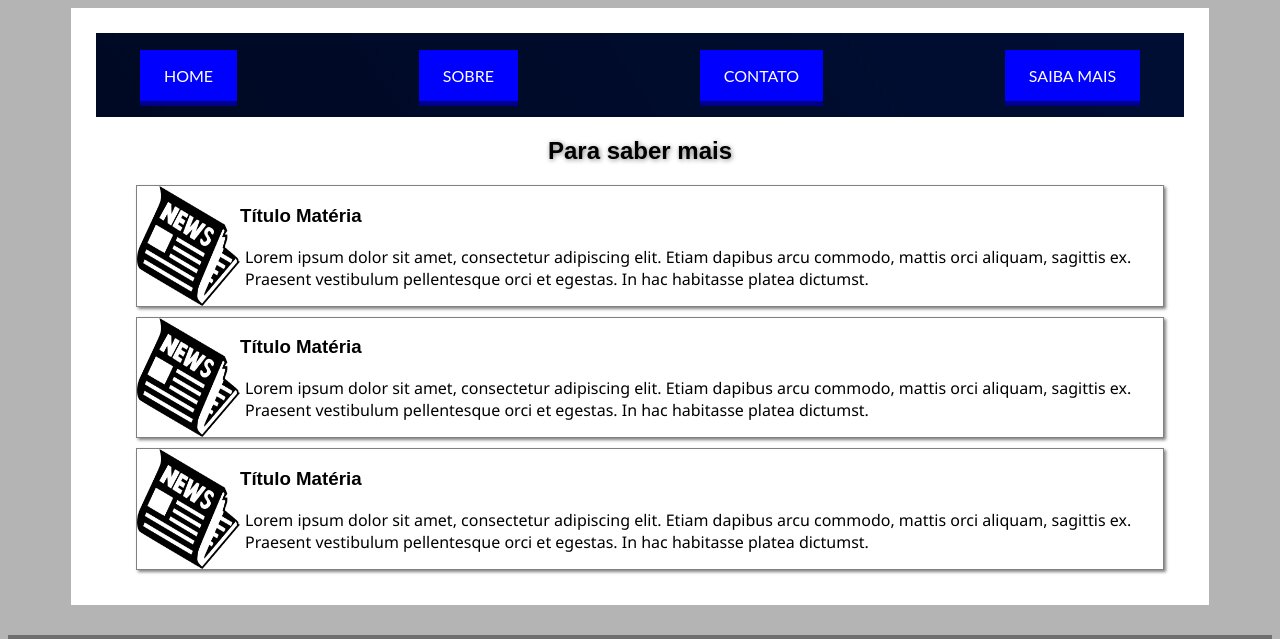
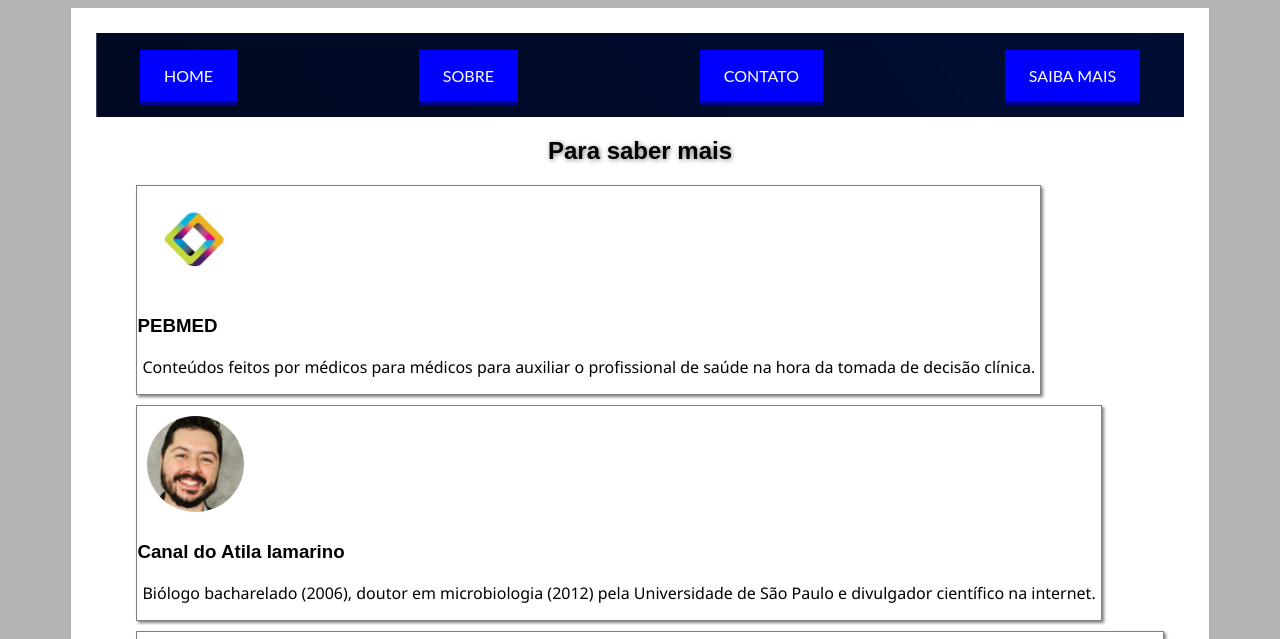
Before and after one commit to davicfg/gama-covid-19, a plain HTML site: page pages/saibamais.html in a window 1280 px wide. Shown: the top 639 px of the page. Drawn offline with Linux system fonts and the light colour scheme.

Commit message:
ajustes finais v1

```diff
--- a/css/saibamais.css
+++ b/css/saibamais.css
@@ -5,8 +5,9 @@
 }
 
 #fontes .dados {
-  display: flex;
-  justify-content: space-between;
+  float: left;
+  /* display: flex;
+  justify-content: space-between; */
   border: gray 1px solid;
   margin-left: 10px;
   margin-right: 10px;
@@ -19,7 +20,9 @@
 }
 
 #fontes .dados img {
+  margin: 10px;
   width: 10%;
+  border-radius: 50%;
 }
 
 #fontes .dados h5 {
--- a/pages/saibamais.html
+++ b/pages/saibamais.html
@@ -26,38 +26,33 @@
 
       <section id="fontes">
         <article class="dados">
-            <img src="../images/noticia.png">
-
+            <img src="../images/pebmed.jpg">
           <div class="dados-fonte">
-            <h3>Título Matéria</h3>
-            <p>Lorem ipsum dolor sit amet, consectetur adipiscing elit.
-              Etiam dapibus arcu commodo, mattis orci aliquam, sagittis ex.
-              Praesent vestibulum pellentesque orci et egestas.
-              In hac habitasse platea dictumst. </p>
+            <h3>PEBMED</h3>
+            <p>Conteúdos feitos por médicos para médicos para auxiliar o profissional de saúde
+              na hora da tomada de decisão clínica. </p>
           </div>
         </article>
       </section>
       <section id="fontes">
         <article class="dados">
-           <img src="../images/noticia.png">
+           <img src="../images/atila.jpg">
           <div class="dados-fonte">
-            <h3>Título Matéria</h3>
-            <p>Lorem ipsum dolor sit amet, consectetur adipiscing elit.
-              Etiam dapibus arcu commodo, mattis orci aliquam, sagittis ex.
-              Praesent vestibulum pellentesque orci et egestas.
-              In hac habitasse platea dictumst. </p>
+            <h3>Canal do Atila Iamarino</h3>
+            <p>Biólogo bacharelado (2006), doutor em microbiologia (2012) pela
+              Universidade de São Paulo e divulgador científico na internet.
+              </p>
           </div>
         </article>
       </section>
       <section id="fontes">
         <article class="dados">
-           <img src="../images/noticia.png">
+           <img src="../images/akita.jpg">
            <div class="dados-fonte">
-            <h3>Título Matéria</h3>
-            <p>Lorem ipsum dolor sit amet, consectetur adipiscing elit.
-              Etiam dapibus arcu commodo, mattis orci aliquam, sagittis ex.
-              Praesent vestibulum pellentesque orci et egestas.
-              In hac habitasse platea dictumst. </p>
+            <h3>Canal do Fábio Akita</h3>
+            <p>OmniTrade co-founder (crypto exchange). Codeminer 42 co-founder
+              (offshore outsourcing). THECONF organizer (since 2017).
+              Ex-Rubyconf Brasil Organizer (2008-2016). </p>
           </div>
         </article>
       </section>
```
Also changed, not shown: images/akita.jpg (added), images/atila.jpg (added), images/pebmed.jpg (added).
